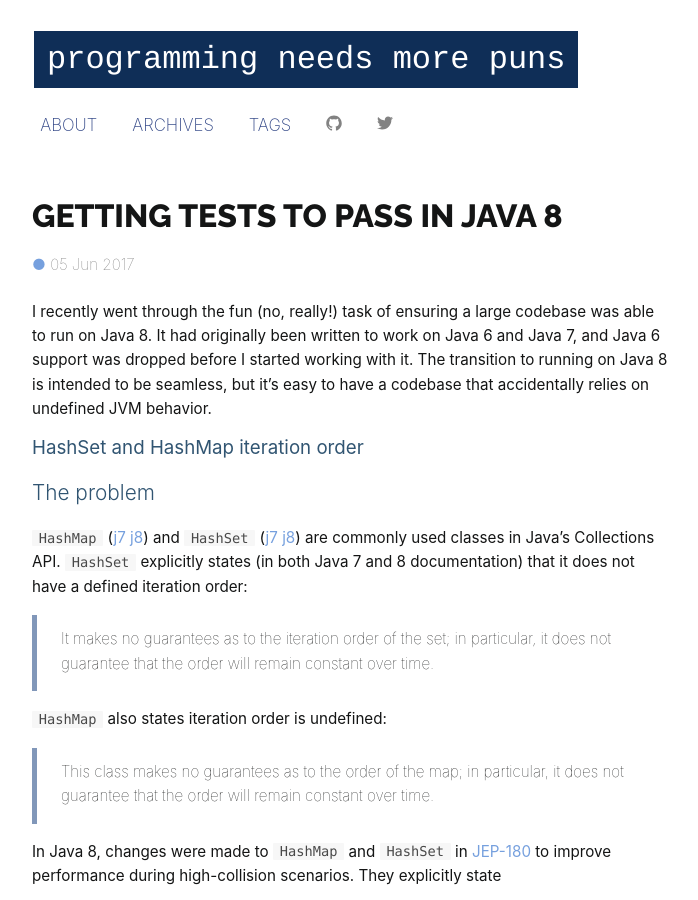
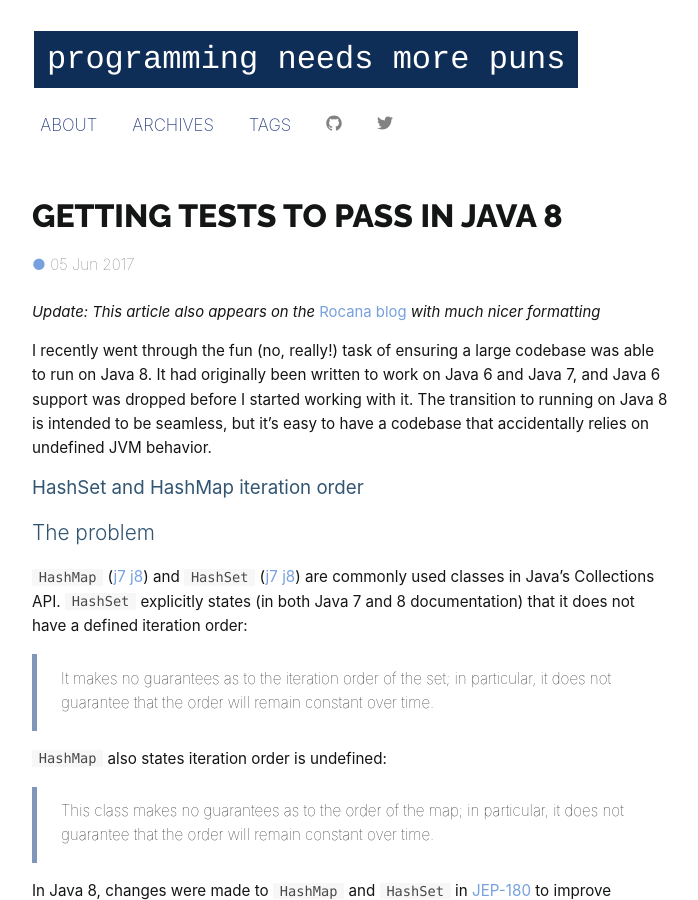
Before and after one commit to matthew-dailey/matthew-dailey.github.io, a Jekyll site: the page built from _posts/2017-06-05-java8-conversion.markdown, in a window 1280 px wide and 900 px high. Shown: the whole window, without its empty margins (288-986 px from the left). Built offline with Jekyll 4.4.1, drawn with Linux system fonts in a browser that asks for light colours; some web fonts are replaced.

Commit message:
Added link to Rocana repost of Java 8 article

```diff
--- a/_posts/2017-06-05-java8-conversion.markdown
+++ b/_posts/2017-06-05-java8-conversion.markdown
@@ -4,6 +4,8 @@ title:  "Getting tests to pass in Java 8"
 date:   2017-06-05 12:00:00
 tags: java
 ---
+
+_Update: This article also appears on the [Rocana blog](http://blog.rocana.com/getting-tests-to-pass-in-java-8) with much nicer formatting_
 
 I recently went through the fun (no, really!) task of ensuring a large codebase was able to run on Java 8.
 It had originally been written to work on Java 6 and Java 7, and Java 6 support was dropped before I started working with it.
```
